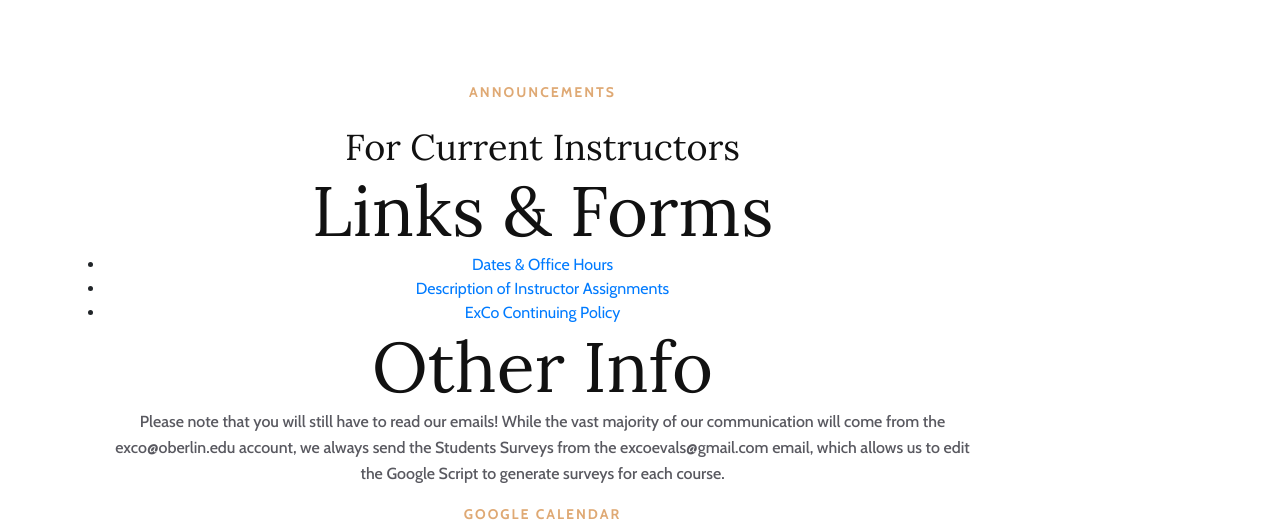
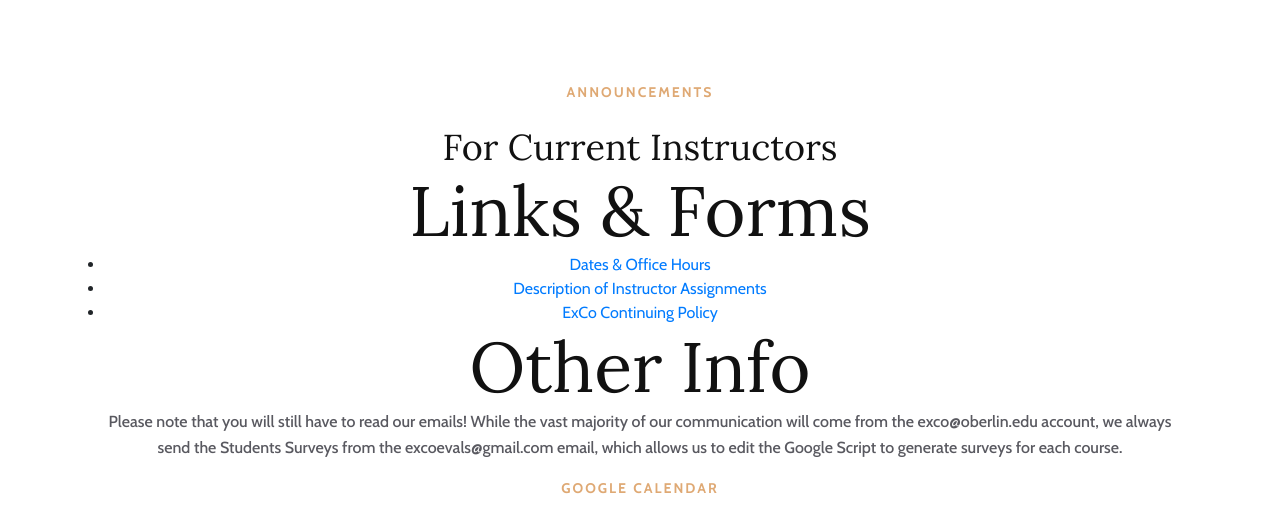
Before and after one commit to OberlinExCo/OberlinExCo.github.io, a Jekyll site: the page built from resources.md, in a window 1280 px wide. Shown: the part 493-1015 px from the top of the page. Built offline with Jekyll 4.4.1, drawn with Linux system fonts in a browser that asks for light colours; grey boxes are pictures that could not be loaded.

Commit message:
resizing columns

```diff
--- a/_layouts/default.html
+++ b/_layouts/default.html
@@ -162,7 +162,7 @@
     <section class="Announcements">
       <div class="container">
           <div class="row">
-              <div class="col-lg-10">
+              <div class="col-lg-12">
                   <div class="about-text">
                       <div class="section-title">
                           <span>Announcements</span>
@@ -179,7 +179,7 @@
     <section class="gcal">
       <div class="container">
           <div class="row">
-              <div class="col-lg-10">
+              <div class="col-lg-12">
                   <div class="about-text">
                       <div class="section-title">
                           <span>Google Calendar</span>
```
